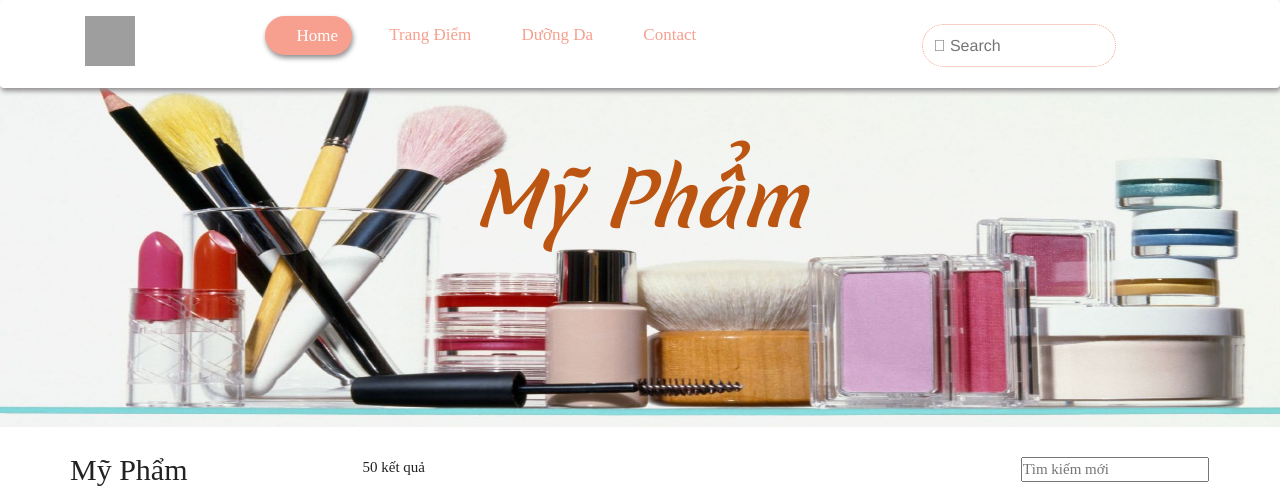
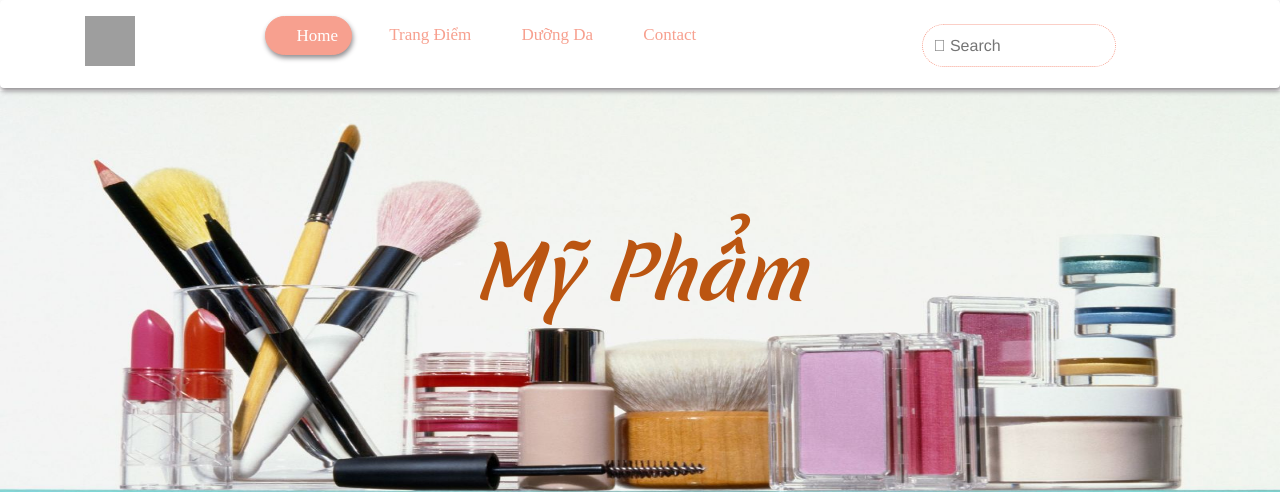
Before and after one commit to dangngocthanhduyen/ProjectWeb, a PHP site: page / in a window 1280 px wide. Shown: the top 492 px of the page. Run offline with PHP 8.4, Linux system fonts and the light colour scheme; some libraries are stand-ins or nearby versions; some web fonts are replaced; grey boxes are pictures that could not be loaded.

Commit message:
update css

```diff
--- a/mypham/css/layout.css
+++ b/mypham/css/layout.css
@@ -39,10 +39,8 @@ img.card-img-top.img-fluid {
 }
 .nen{
     background-image: url("../images/mypham.jpg");
-    background-size: 1348px 409px;
-    -webkit-background-size: 1348px 409px;
-    -moz-background-size: 1348px 409px;
+    background-size: 100% 419px;
     background-repeat: no-repeat;
-    height: 409px;
-    margin-top: -22px;
+    height: 423px;
+    margin-top: 51px;
 }
```
